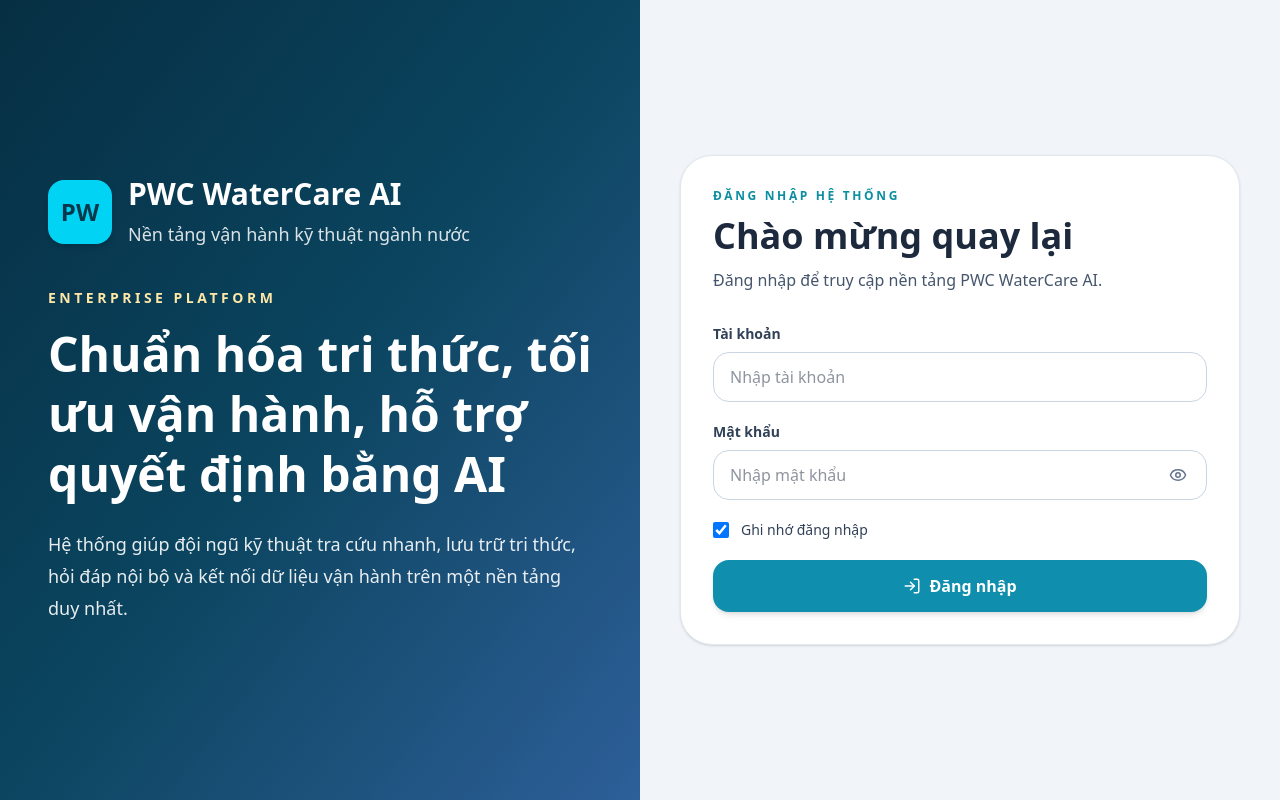
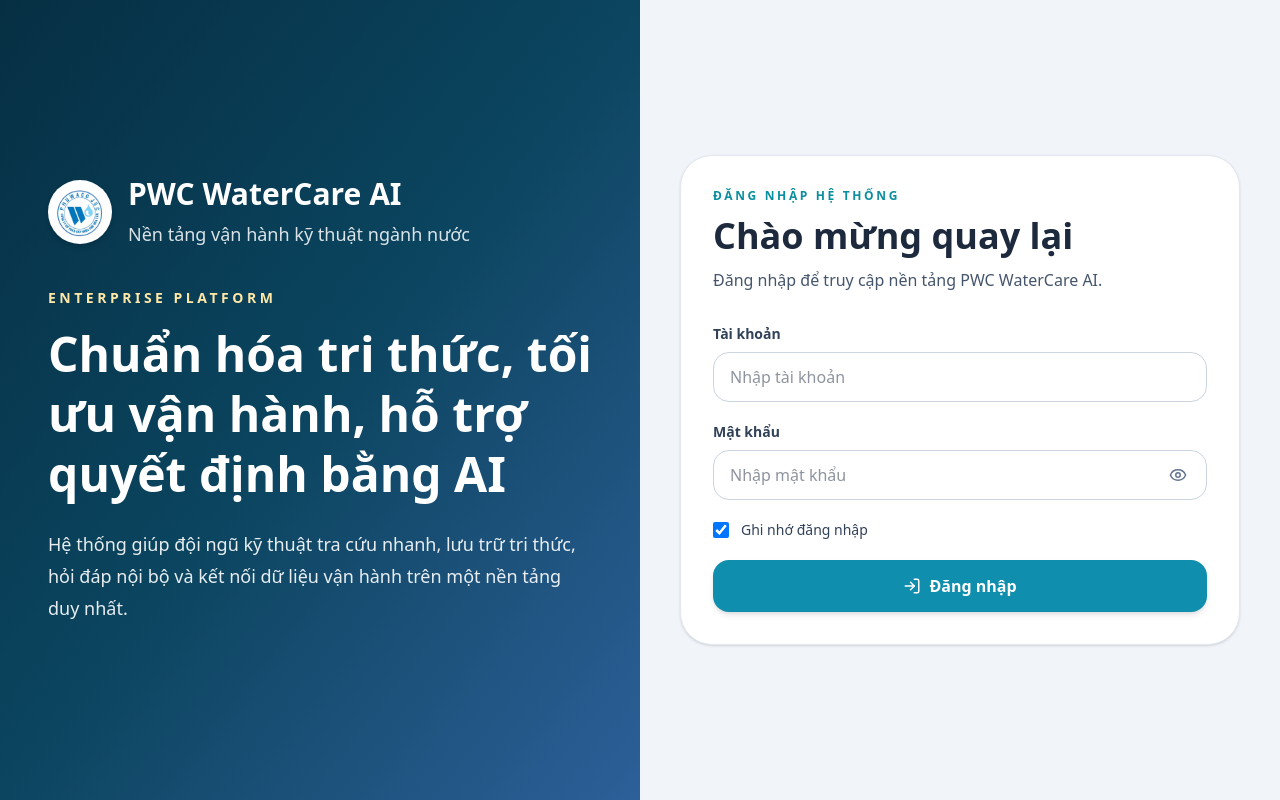
Before and after one commit to quyennguyen2323410/Beta2_pwc, a React (Vite) app: page /Login in a window 1280 px wide. Built offline with nearby package versions, Linux system fonts and the light colour scheme; no server answers.

Commit message:
feat: add login and sidebar components with brand logo assets and favicon update

```diff
--- a/index.html
+++ b/index.html
@@ -2,7 +2,7 @@
 <html lang="en">
   <head>
     <meta charset="UTF-8" />
-    <link rel="icon" type="image/svg+xml" href="/favicon.svg" />
+    <link rel="icon" type="image/jpeg" href="/pht logo.jpg" />
     <meta name="viewport" content="width=device-width, initial-scale=1.0" />
     <title>PWC WaterCare AI</title>
   </head>
--- a/src/Login/Login.jsx
+++ b/src/Login/Login.jsx
@@ -59,9 +59,11 @@
         <div className="hidden lg:flex bg-gradient-to-br from-[#062f43] via-[#0b4560] to-[#2d5f99] text-white p-12">
           <div className="m-auto max-w-xl">
             <div className="flex items-center gap-4">
-              <div className="flex h-16 w-16 items-center justify-center rounded-2xl bg-cyan-400 text-[#06384b] text-2xl font-extrabold shadow-md">
-                PW
-              </div>
+              <img
+                src="/pht logo.jpg"
+                alt="PWC Logo"
+                className="h-16 w-16 rounded-full object-cover bg-white p-1 shadow-md border border-white/30"
+              />
               <div>
                 <h1 className="text-3xl font-bold">PWC WaterCare AI</h1>
                 <p className="mt-2 text-white/85 text-lg">
--- a/src/components/Sidebar/Sidebar.jsx
+++ b/src/components/Sidebar/Sidebar.jsx
@@ -88,9 +88,11 @@
       {/* Brand */}
 
       <div className="mb-4 flex items-center gap-3">
-        <div className="flex h-12 w-12 items-center justify-center rounded-full border-2 bg-cyan-400 text-lg font-bold text-[#214e95] text-2xl">
-          PW
-        </div>
+        <img
+          src="/pht logo.jpg"
+          alt="PWC Logo"
+          className="h-12 w-12 rounded-full object-cover bg-white p-0.5 shadow-md border border-white/30"
+        />
         <div>
           <div className="text-2xl font-bold text-cyan-50/90">
             PWC Watercare
--- a/vite.config.js
+++ b/vite.config.js
@@ -5,4 +5,9 @@
 export default defineConfig({
   plugins: [react(), tailwindcss()],
   base: "/",
+  server: {
+    host: "0.0.0.0",
+    port: 7843,
+    allowedHosts: true,
+  },
 });
```
Also changed, not shown: public/pht logo.jpg (added).
